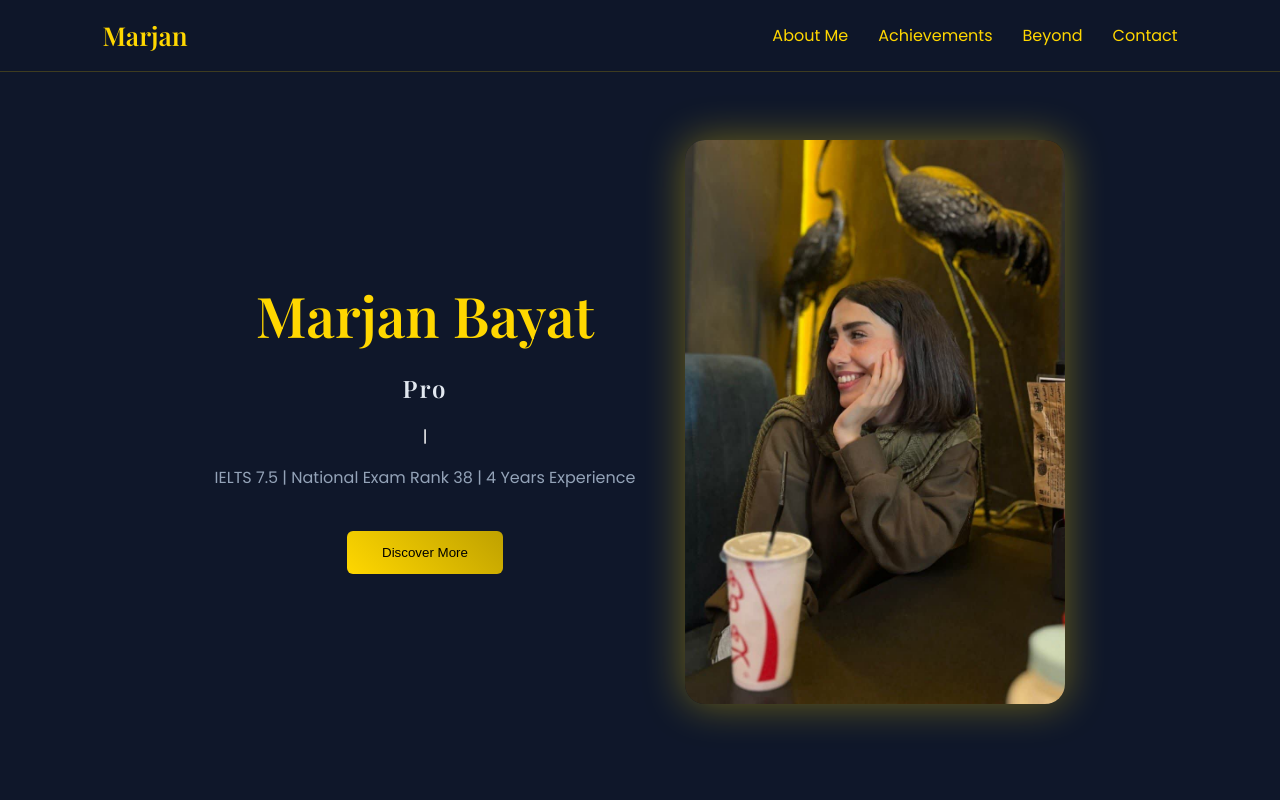
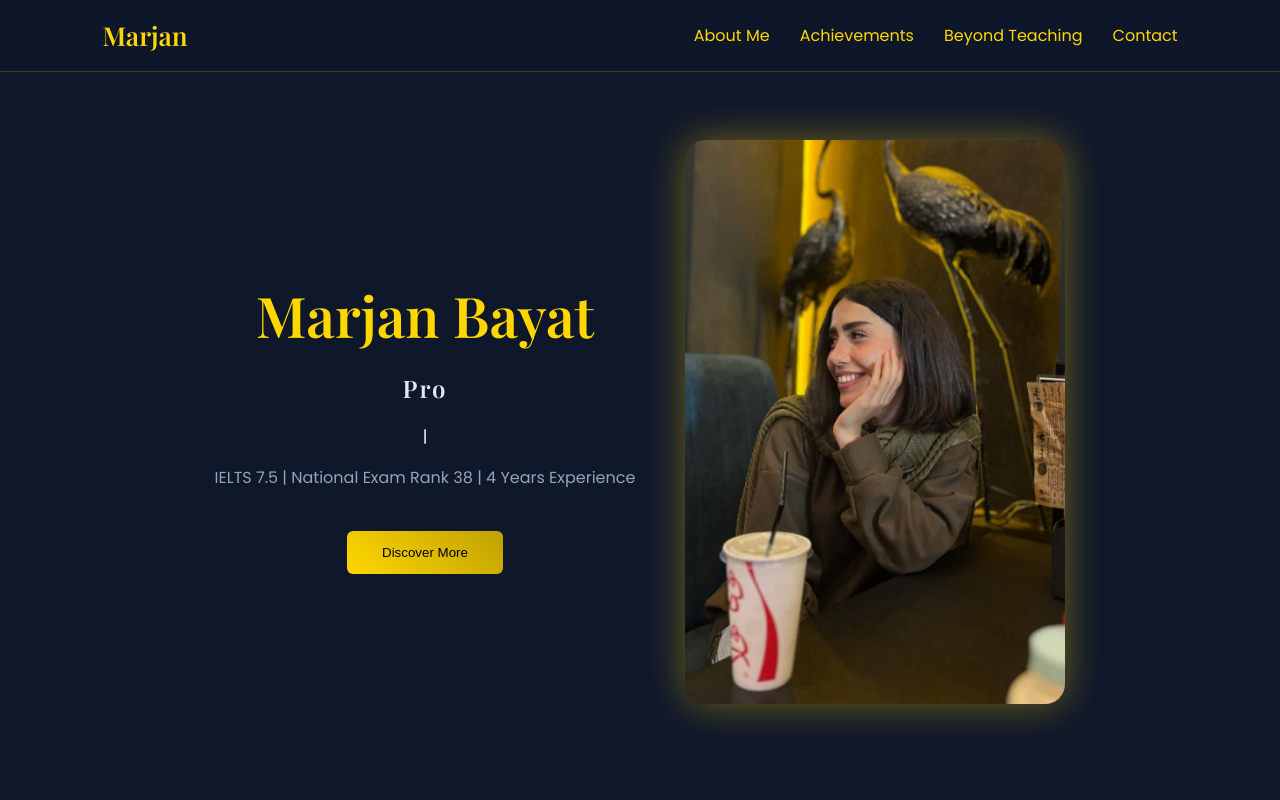
Before and after one commit to mahyar876/Marjan-Bayat10, a plain HTML site: page index.html in a window 1280 px wide. Shown: the top 800 px of the page. Drawn offline with nearby package versions, Linux system fonts and the light colour scheme.

Commit message:
Update index.html

```diff
--- a/index.html
+++ b/index.html
@@ -19,7 +19,7 @@
     <nav class="nav" id="navMenu">
         <a href="#about">About Me</a>
         <a href="#achievements">Achievements</a>
-        <a href="#beyond">Beyond</a>
+        <a href="#beyond">Beyond Teaching</a>
         <a href="#contact">Contact</a>
     </nav>
 </header>
```
